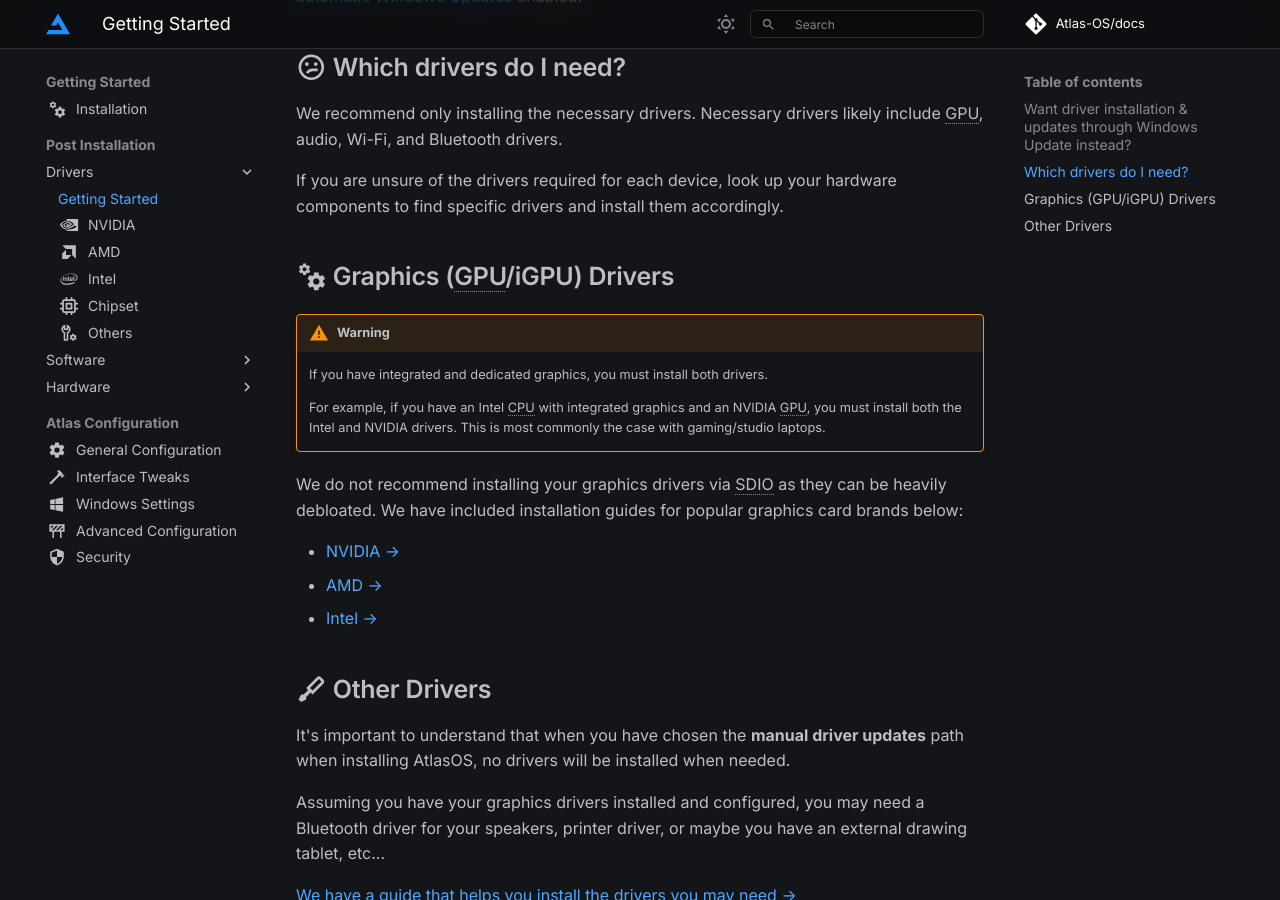
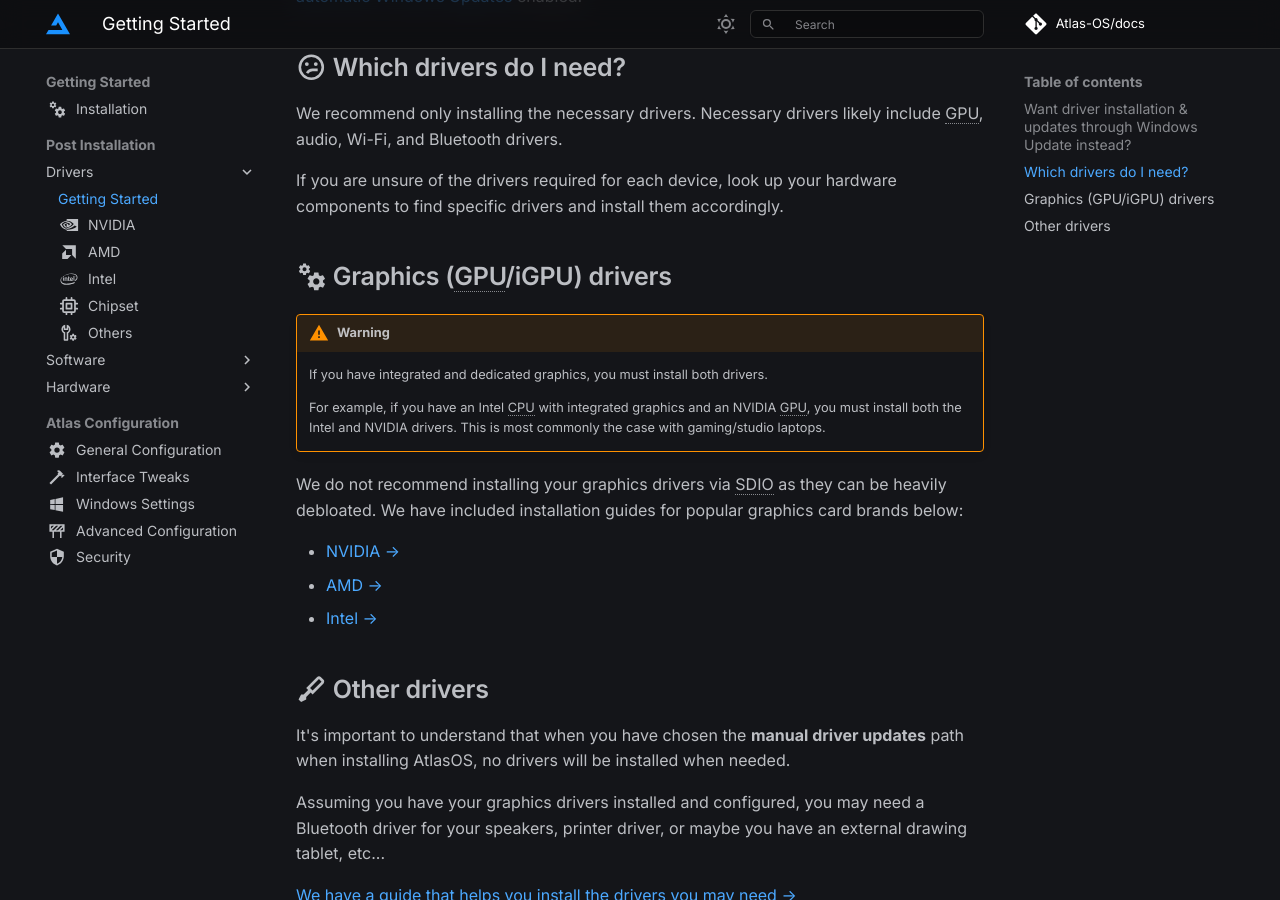
Before and after one commit to Atlas-OS/docs, an MkDocs documentation site: the page built from docs/getting-started/post-installation/drivers/getting-started.md, in a window 1280 px wide and 900 px high, scrolled down 715 px. Built offline with MkDocs 1.6.1 and Material for MkDocs 9.7.7, drawn with Linux system fonts in a browser that asks for light colours; some web fonts are replaced; comment, search, counter and statistics services are not loaded.

Commit message:
fix: small cleanups

```diff
--- a/docs/getting-started/post-installation/drivers/getting-started.md
+++ b/docs/getting-started/post-installation/drivers/getting-started.md
@@ -21,7 +21,7 @@ We recommend only installing the necessary drivers. Necessary drivers likely inc
 
 If you are unsure of the drivers required for each device, look up your hardware components to find specific drivers and install them accordingly.
 
-## :material-cogs: Graphics (GPU/iGPU) Drivers
+## :material-cogs: Graphics (GPU/iGPU) drivers
 
 !!! warning
     If you have integrated and dedicated graphics, you must install both drivers.
@@ -34,7 +34,7 @@ We do not recommend installing your graphics drivers via SDIO as they can be hea
 * [AMD ->](../drivers/amd.md)
 * [Intel ->](../drivers/intel.md)
 
-## :material-screwdriver: Other Drivers
+## :material-screwdriver: Other drivers
 
 It's important to understand that when you have chosen the **manual driver updates** path when installing AtlasOS, no drivers will be installed when needed.
 
```
Also changed, not shown: docs/faq-and-troubleshooting/what-atlas-changes.md (deleted, +0 -8 lines), docs/faq-and-troubleshooting/who-is-atlas-for.md (line endings or trailing spaces).
